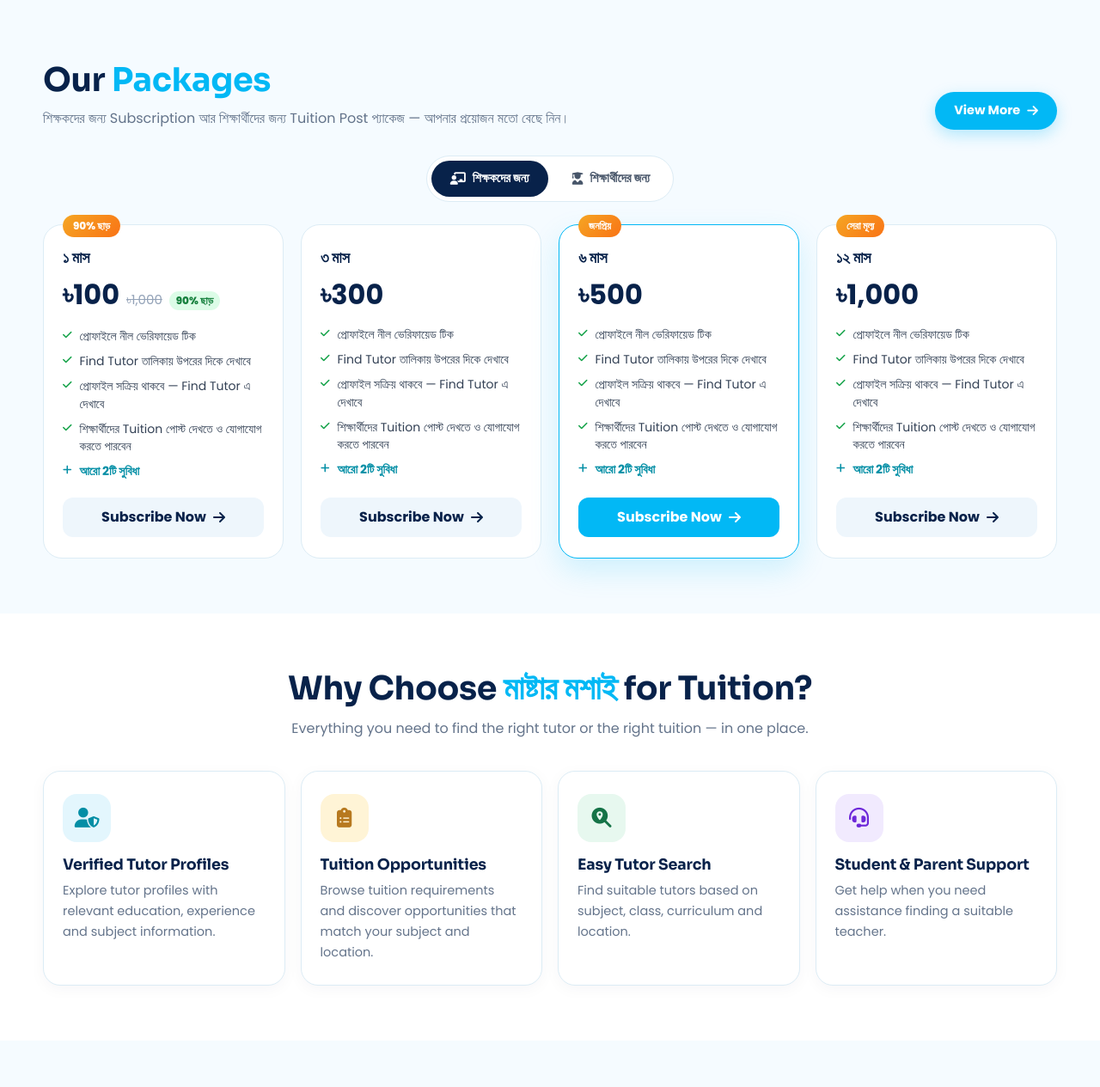
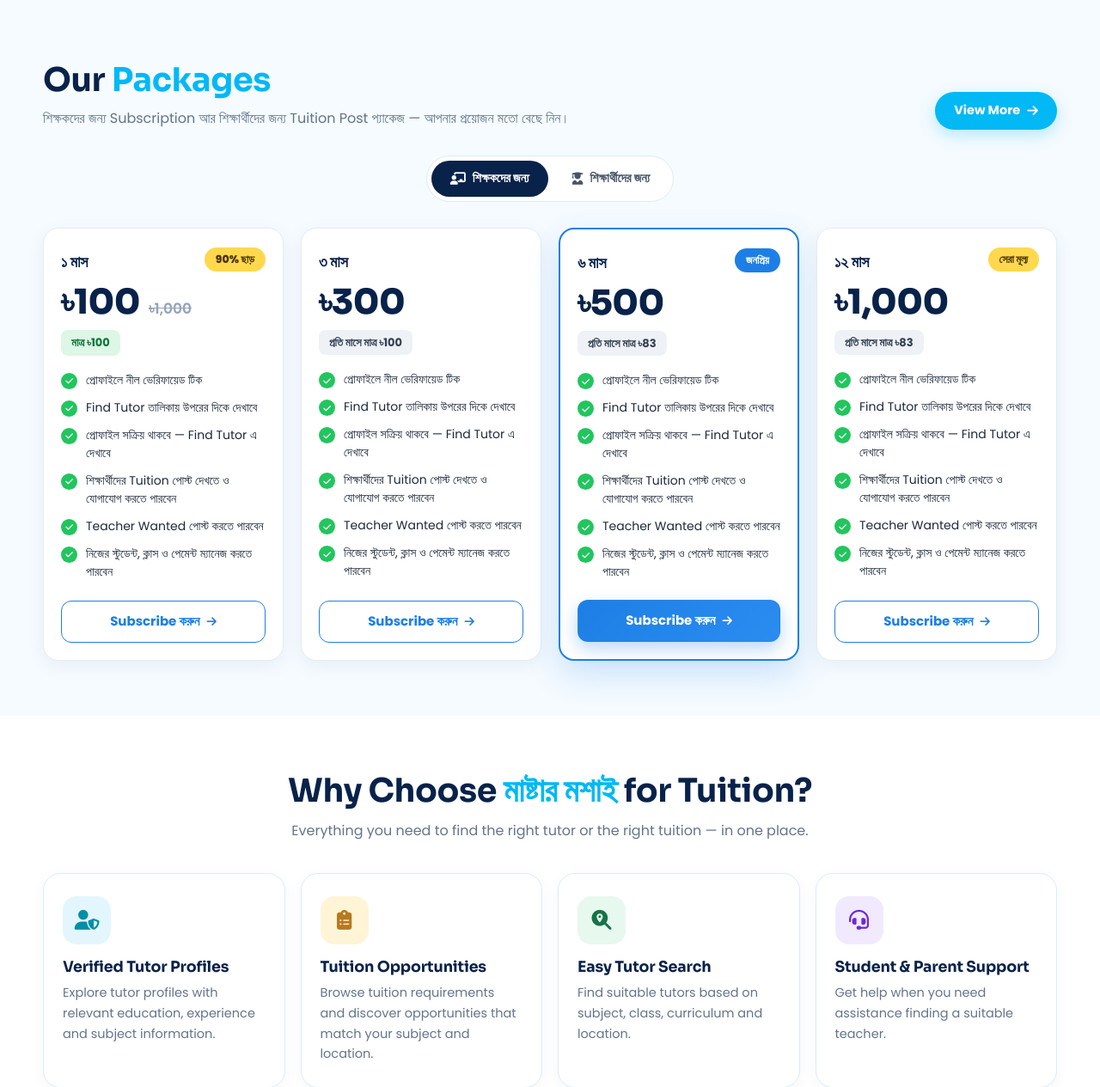
Before and after one commit to cvjobersbd-web/mashtermoshai, a PHP site: page / in a window 1280 px wide. Shown: the part 3287-4552 px from the top of the page at 86% size. Run offline with PHP 8.4, Linux system fonts and the light colour scheme; data that the repository does not hold is empty; some libraries are stand-ins or nearby versions.

Commit message:
Home packages: same card design as Package page

```diff
--- a/app/views/Home/Index.php
+++ b/app/views/Home/Index.php
@@ -652,6 +652,7 @@
 if (!$homePk[$hpTab] && $homePk[$hpTab === 'Teacher' ? 'Student' : 'Teacher']) $hpTab = $hpTab === 'Teacher' ? 'Student' : 'Teacher';
 ?>
 <?php if ($homePk['Teacher'] || $homePk['Student']): ?>
+<?php partial('Package/_CardStyles'); ?>
 <section class="hs-sec" id="home-packages" style="background-color:<?= e($settings->SecondaryColor) ?>;" aria-label="Packages">
     <div class="hs-wrap">
         <?php partial('Home/_SectionHead', ['title' => 'Our', 'hl' => 'Packages', 'sub' => 'শিক্ষকদের জন্য Subscription আর শিক্ষার্থীদের জন্য Tuition Post প্যাকেজ — আপনার প্রয়োজন মতো বেছে নিন।', 'href' => '/Package', 'btn' => 'View More']); ?>
@@ -662,26 +663,8 @@
             </div></div>
         <?php endif; ?>
         <?php foreach (['Teacher', 'Student'] as $aud): if (!$homePk[$aud]) continue; ?>
-            <div class="hp-grid" data-hp-grid="<?= $aud ?>"<?= $aud === $hpTab ? '' : ' hidden' ?>>
-                <?php foreach (array_slice($homePk[$aud], 0, 4) as $p): $free = $hpFree && $aud === 'Student'; ?>
-                    <div class="hp-card<?= $p->IsFeatured ? ' ft' : '' ?>">
-                        <?php if (!is_blank($p->Badge)): ?><span class="hp-badge"><?= e($p->Badge) ?></span><?php endif; ?>
-                        <div class="hp-name"><?= e($p->Name) ?></div>
-                        <?php if (trim($p->Name) !== $p->DurationLabel): ?><div class="hp-dur"><?= e($p->DurationLabel) ?></div><?php endif; ?>
-                        <div class="hp-price">
-                            <?php if ($free): ?><b style="color:#15803D;">ফ্রি</b><s><?= e(taka($p->Price)) ?></s>
-                            <?php else: ?><b><?= e(taka($p->Price)) ?></b><?php if ($p->RegularPrice): ?><s><?= e(taka($p->RegularPrice)) ?></s><span class="off"><?= (int)$p->Discount ?>% ছাড়</span><?php endif; ?><?php endif; ?>
-                        </div>
-                        <?php if ($p->FeatureList): ?>
-                            <ul class="hp-feat">
-                                <?php foreach (array_slice($p->FeatureList, 0, 4) as $f): ?><li><i class="fas fa-check"></i><span><?= e($f) ?></span></li><?php endforeach; ?>
-                                <?php if (count($p->FeatureList) > 4): ?><li class="more"><i class="fas fa-plus" style="color:inherit;"></i><span>আরো <?= count($p->FeatureList) - 4 ?>টি সুবিধা</span></li><?php endif; ?>
-                            </ul>
-                        <?php else: ?><div style="height:18px;"></div><?php endif; ?>
-                        <?php if ($free): ?><a class="hp-btn" href="/Tuition/Circular">ফ্রিতে পোস্ট করুন <i class="fas fa-arrow-right"></i></a>
-                        <?php else: ?><a class="hp-btn" href="/Payment/Checkout/<?= (int)$p->Id ?>"><?= $aud === 'Teacher' ? 'Subscribe Now' : 'Buy Now' ?> <i class="fas fa-arrow-right"></i></a><?php endif; ?>
-                    </div>
-                <?php endforeach; ?>
+            <div class="pk-grid<?= count($homePk[$aud]) < 3 ? ' few' : '' ?>" data-hp-grid="<?= $aud ?>"<?= $aud === $hpTab ? '' : ' hidden' ?>>
+                <?php foreach (array_slice($homePk[$aud], 0, 4) as $p) partial('Package/_Card', ['p' => $p, 'cta' => $aud === 'Teacher' ? 'Subscribe করুন' : 'পোস্ট প্যাকেজ নিন', 'studentFree' => $hpFree]); ?>
             </div>
         <?php endforeach; ?>
         <div class="hs-foot"><a class="hs-more" href="/Package">View All Packages <i class="fas fa-arrow-right"></i></a></div>
--- a/app/views/Home/_Styles.php
+++ b/app/views/Home/_Styles.php
@@ -50,30 +50,10 @@
     .hf-empty p { margin: 0; color: #64748B; font-size: 14.5px; line-height: 1.6; }
 
     /* Packages */
+    #home-packages .pk-grid { margin-top: 4px; }
     .hp-tabs { display: inline-flex; gap: 6px; background: #fff; border: 1px solid #DCECF5; border-radius: 999px; padding: 5px; margin: 0 auto 26px; }
     .hp-tabs button { border: none; background: none; padding: 10px 22px; border-radius: 999px; font-weight: 700; font-size: 14.5px; color: #475569; cursor: pointer; font-family: inherit; display: inline-flex; gap: 8px; align-items: center; }
     .hp-tabs button.on { background: #08224A; color: #fff; }
-    .hp-grid { display: grid; grid-template-columns: repeat(auto-fit, minmax(240px, 1fr)); gap: 20px; }
-    .hp-grid[hidden] { display: none; }
-    .hp-card { background: #fff; border: 1.5px solid #DCECF5; border-radius: 22px; padding: 24px 22px; display: flex; flex-direction: column; position: relative; transition: transform .25s, box-shadow .25s; }
-    .hp-card:hover { transform: translateY(-4px); box-shadow: 0 16px 34px rgba(8,34,74,.1); }
-    .hp-card.ft { border-color: #02B8F5; box-shadow: 0 14px 34px rgba(2,184,245,.16); }
-    .hp-badge { position: absolute; top: -12px; left: 22px; background: linear-gradient(135deg, #F5A623, #F97316); color: #fff; font-size: 12px; font-weight: 800; padding: 4px 12px; border-radius: 999px; }
-    .hp-name { font-size: 18px; font-weight: 800; color: #08224A; }
-    .hp-dur { color: #64748B; font-size: 13.5px; margin-top: 2px; }
-    .hp-price { display: flex; align-items: baseline; gap: 8px; margin: 14px 0 4px; flex-wrap: wrap; }
-    .hp-price b { font-size: 32px; color: #08224A; line-height: 1; }
-    .hp-price s { color: #94A3B8; font-size: 15px; }
-    .hp-price .off { font-size: 12px; font-weight: 800; background: #DCFCE7; color: #15803D; padding: 2px 8px; border-radius: 999px; }
-    .hp-feat { list-style: none; margin: 16px 0 20px; padding: 0; display: flex; flex-direction: column; gap: 9px; }
-    .hp-feat li { display: flex; gap: 9px; font-size: 14px; color: #334155; line-height: 1.45; }
-    .hp-feat li i { color: #16A34A; margin-top: 3px; font-size: 12px; }
-    .hp-feat li.more { color: #028EA5; font-weight: 700; }
-    .hp-btn { margin-top: auto; display: flex; align-items: center; justify-content: center; gap: 8px; height: 46px; border-radius: 12px; background: #EEF6FC; color: #08224A; font-weight: 700;
-        text-decoration: none; transition: background .2s, color .2s; }
-    .hp-btn:hover { background: #08224A; color: #fff; }
-    .hp-card.ft .hp-btn { background: #02B8F5; color: #fff; } .hp-card.ft .hp-btn:hover { background: #0099D6; }
-    .hp-empty { text-align: center; color: #64748B; background: #fff; border-radius: 18px; padding: 30px; border: 1px dashed #CBD5E1; }
 
     @media (max-width: 1024px) { .hf-grid { grid-template-columns: repeat(2, minmax(0, 1fr)); } .hf-grid > :nth-child(3) { display: none; } }
     @media (max-width: 640px) {
--- /dev/null
+++ b/app/views/Package/_Card.php
@@ -0,0 +1,31 @@
+<?php
+/**
+ * প্যাকেজ কার্ড — Package পেজ আর হোম পেজের "Our Packages" সেকশনে একই ডিজাইন।
+ * @var Obj $p  @var string $cta বাটনের লেখা  @var bool $studentFree
+ */
+$free = !empty($studentFree) && $p->Audience === 'Student';
+?>
+    <div class="pk-card<?= $p->IsFeatured ? ' featured' : '' ?>" data-pkg="<?= (int)$p->Id ?>">
+        <div class="pk-top">
+            <div class="pk-name"><?= e($p->Name) ?></div>
+            <?php if (!is_blank($p->Badge)): ?><span class="pk-badge"><?= e($p->Badge) ?></span><?php endif; ?>
+        </div>
+        <?php if (trim($p->Name) !== $p->DurationLabel): ?><div class="pk-dur"><?= e($p->DurationLabel) ?></div><?php endif; ?>
+        <div class="pk-price">
+            <?php if ($free): ?><b style="color:#15803D;">ফ্রি</b><s><?= e(taka($p->Price)) ?></s>
+            <?php else: ?><b><?= e(taka($p->Price)) ?></b>
+            <?php if ($p->RegularPrice): ?><s><?= e(taka($p->RegularPrice)) ?></s><?php endif; ?><?php endif; ?>
+        </div>
+        <?php if ($free): ?><span class="pk-pill green"><i class="fas fa-gift" style="margin-right:6px;"></i> এখন সম্পূর্ণ ফ্রি</span>
+        <?php elseif ($p->PerMonth): ?><span class="pk-pill">প্রতি মাসে মাত্র <?= e(taka($p->PerMonth)) ?></span>
+        <?php elseif ($p->Audience === 'Teacher'): ?><span class="pk-pill green">মাত্র <?= e(taka($p->Price)) ?></span>
+        <?php elseif ($p->PostLimit > 1 && $p->Price > 0): ?><span class="pk-pill">প্রতি পোস্ট মাত্র <?= e(taka((int)round($p->Price / $p->PostLimit))) ?></span>
+        <?php else: ?><span class="pk-pill green"><?= e($p->DurationLabel) ?></span><?php endif; ?>
+        <?php if ($p->FeatureList): ?>
+            <ul class="pk-feat">
+                <?php foreach ($p->FeatureList as $f): ?><li><i class="fas fa-check"></i><span><?= e($f) ?></span></li><?php endforeach; ?>
+            </ul>
+        <?php endif; ?>
+        <?php if ($free): ?><a class="pk-btn" href="/Tuition/Circular">ফ্রিতে পোস্ট করুন <i class="fas fa-arrow-right"></i></a>
+        <?php else: ?><a class="pk-btn" href="/Payment/Checkout/<?= (int)$p->Id ?>"><?= e($cta) ?> <i class="fas fa-arrow-right"></i></a><?php endif; ?>
+    </div>
--- /dev/null
+++ b/app/views/Package/_CardStyles.php
@@ -0,0 +1,33 @@
+<style>
+    /* প্যাকেজ কার্ড (Package/_Card) — Package পেজের মতো একই স্টাইল */
+    .pk-grid { display: grid; grid-template-columns: repeat(auto-fit, minmax(240px, 1fr)); gap: 20px; align-items: stretch; }
+    .pk-grid.few { grid-template-columns: repeat(auto-fit, minmax(260px, 320px)); justify-content: center; }
+    .pk-card { position: relative; display: flex; flex-direction: column; align-items: flex-start; background: #fff; border: 1.5px solid #E3ECF5; border-radius: 18px; padding: 22px 20px 20px;
+        box-shadow: 0 6px 22px rgba(8,34,74,.06); transition: transform .2s, box-shadow .2s; }
+    .pk-card:hover { transform: translateY(-3px); box-shadow: 0 16px 36px rgba(8,34,74,.10); }
+    .pk-card.featured { border: 2px solid #1D7FE5; box-shadow: 0 16px 38px rgba(29,127,229,.20); }
+    .pk-top { width: 100%; display: flex; align-items: flex-start; justify-content: space-between; gap: 8px; min-height: 30px; }
+    .pk-name { font-size: 18px; font-weight: 800; color: #08224A; padding-top: 3px; }
+    .pk-badge { font-size: 12.5px; font-weight: 800; padding: 5px 13px; border-radius: 20px; background: #FFD84D; color: #4A3200; white-space: nowrap; }
+    .pk-card.featured .pk-badge { background: #1D7FE5; color: #fff; }
+    .pk-dur { margin-top: 2px; font-size: 13px; color: #64748B; }
+    .pk-price { margin-top: 14px; display: flex; align-items: baseline; gap: 10px; flex-wrap: wrap; }
+    .pk-price b { font-size: 40px; font-weight: 800; color: #08224A; line-height: 1; font-family: var(--font-heading); letter-spacing: -.5px; }
+    .pk-price s { font-size: 17px; color: #94A3B8; font-weight: 600; }
+    .pk-pill { display: inline-flex; align-items: center; margin-top: 12px; font-size: 13px; font-weight: 700; padding: 5px 12px; border-radius: 8px; background: #EEF2F6; color: #334155; }
+    .pk-pill.green { background: #DDF6E6; color: #12733B; }
+    .pk-feat { list-style: none; margin: 18px 0 0; padding: 0; display: flex; flex-direction: column; gap: 11px; flex: 1; width: 100%; }
+    .pk-feat li { display: flex; gap: 10px; font-size: 14px; color: #1E293B; line-height: 1.5; }
+    .pk-feat i { flex-shrink: 0; width: 19px; height: 19px; border-radius: 50%; background: #22C55E; color: #fff; font-size: 10px; display: inline-flex; align-items: center; justify-content: center; margin-top: 2px; }
+    .pk-btn { margin-top: 22px; width: 100%; display: flex; align-items: center; justify-content: center; gap: 8px; border: 1.5px solid #1D7FE5; background: #fff; color: #1D7FE5 !important; font-weight: 700; font-size: 15px;
+        padding: 12px; border-radius: 12px; cursor: pointer; text-decoration: none; transition: background .2s, color .2s, box-shadow .2s; }
+    .pk-btn i { font-size: 13px; }
+    .pk-btn:hover, .pk-card.featured .pk-btn { background: linear-gradient(135deg, #1D7FE5, #2B8CF0); color: #fff !important; border-color: transparent; box-shadow: 0 8px 20px rgba(29,127,229,.3); }
+
+    .pk-free { display: flex; flex-direction: column; background: linear-gradient(160deg, #F0FAFF 0%, #fff 60%); }
+    .pk-free .pk-price b { color: #157347; }
+    .pk-free .pk-btn { border-color: #157347; color: #157347 !important; }
+    .pk-free .pk-btn:hover { background: #157347; color: #fff !important; box-shadow: none; }
+
+    .pk-grid[hidden] { display: none; }
+</style>
```
